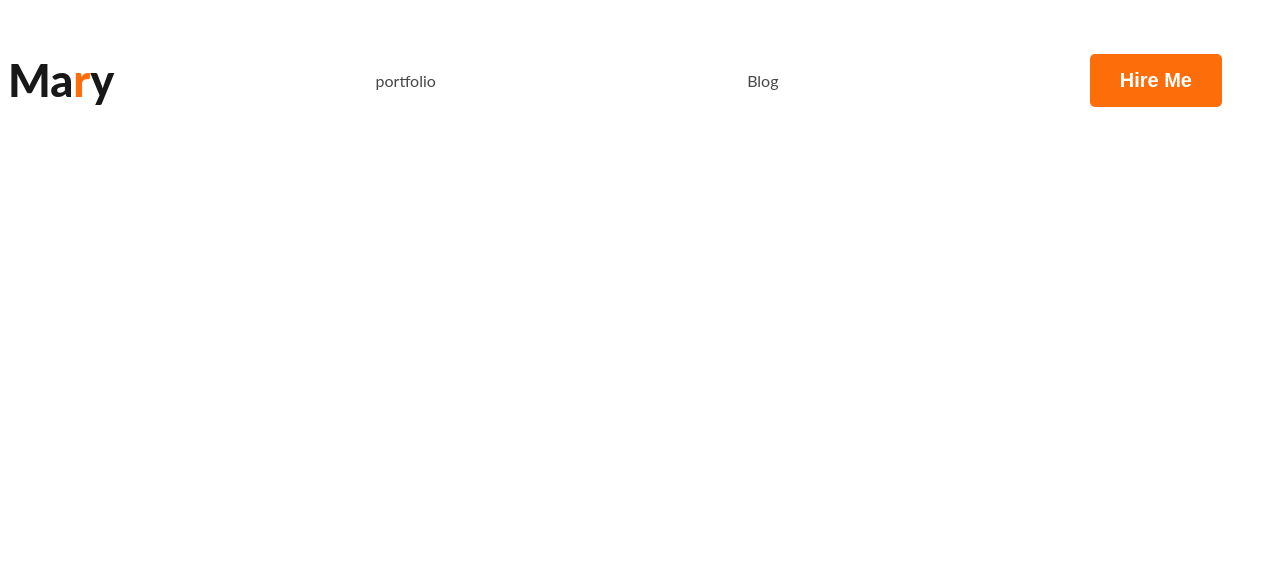
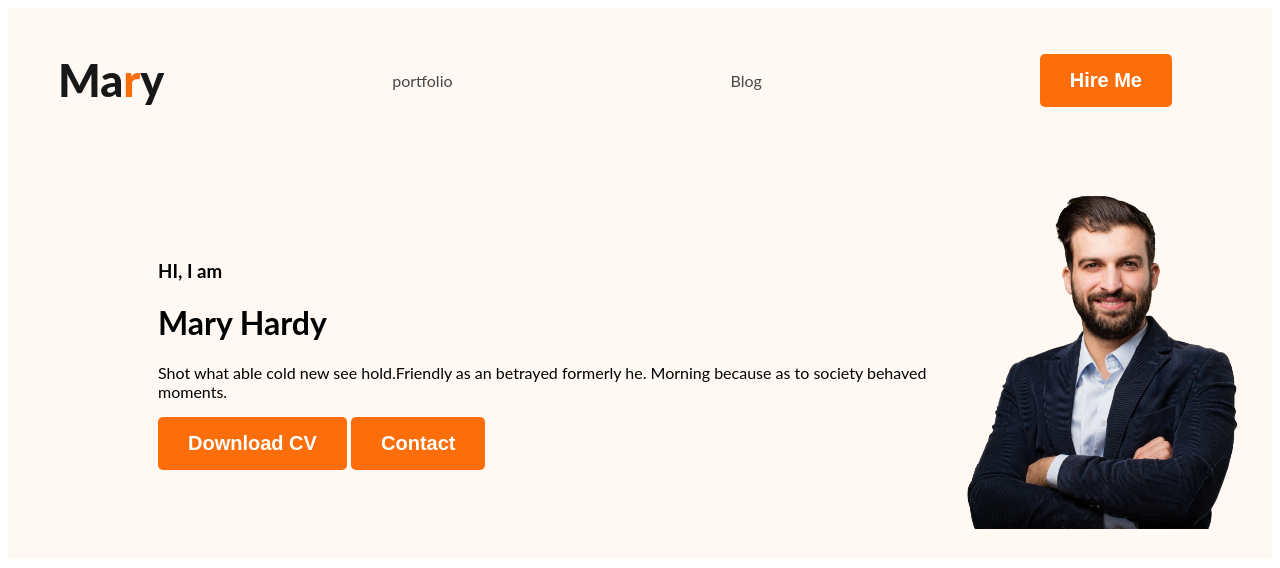
Before and after one commit to MohammadShoyaib/web-developer-portfollio, a plain HTML site: page index.html in a window 1280 px wide. Drawn offline with Linux system fonts and the light colour scheme.

Commit message:
added two more buttons

```diff
--- a/index.html
+++ b/index.html
@@ -11,13 +11,23 @@
     <title>Developer portfolio</title>
 </head>
 <body>
-    <header>
+    <header class="header">
         <nav>
             <h3 class="nav-title">Ma<span class="text-primary">r</span>y</h3>
             <li><a href="">portfolio</a></li>
             <li><a href="">Blog</a></li>
             <li><button class="btn-primary">Hire Me</button></li>
         </nav>
+        <div class="banner">
+            <div class="banner-content">
+                <h3 class="banner-greeting">HI, I am</h3>
+                <h1 class="banner-title">Mary Hardy</h1>
+                <p>Shot what able cold new see hold.Friendly as an betrayed formerly he. Morning because as to society behaved moments.</p>
+                <button class="btn-primary">Download CV</button>
+                <button class="btn-primary">Contact</button>
+            </div>
+            <img class="profile-picture" src="/images/hardy.png" alt="">
+        </div>
     </header>
     <main>
 
--- a/styles/porfolio.css
+++ b/styles/porfolio.css
@@ -7,6 +7,7 @@
     display: flex;
     justify-content: space-between;
      align-items: center;
+     margin: 0 50px;
 }
 .text-primary{
     color: #FD6E0A;
@@ -39,3 +40,14 @@
     font-weight: 700;
      padding: 15px 30px;
 }
+.header{
+    background-color: #FFF8F3;
+}
+.banner{
+    padding: 30px 30px 30px 150px;
+    display: flex;
+    align-items: center;
+}
+.banner .profile-picture{
+    width: 300px;
+}
```
